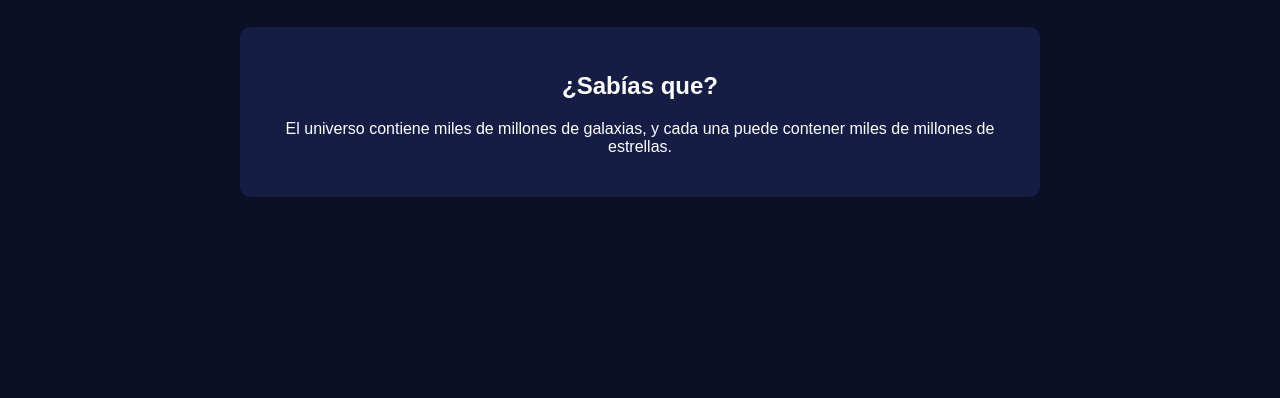
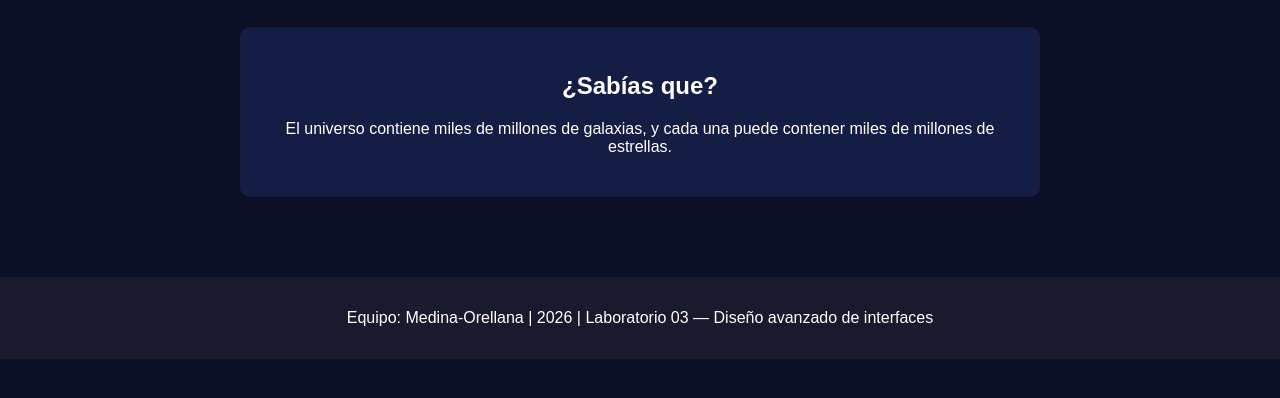
Before and after one commit to JuanDavidOrellana/lab-git-sem03, a plain HTML site: page index.html in a window 1280 px wide. Shown: the part 278-676 px from the top of the page. Drawn offline with Linux system fonts and the light colour scheme.

Commit message:
feat: agreagar footer al index.html

```diff
--- a/index.html
+++ b/index.html
@@ -30,5 +30,9 @@
         </div>
     </main>
 
+    <footer style="background:#1a1a2e;color:white;text-align:center;padding:16px;margin-top:40px">
+        <p>Equipo: Medina-Orellana | 2026 | Laboratorio 03 — Diseño avanzado de interfaces</p>
+    </footer>
+
 </body>
 </html>
```
